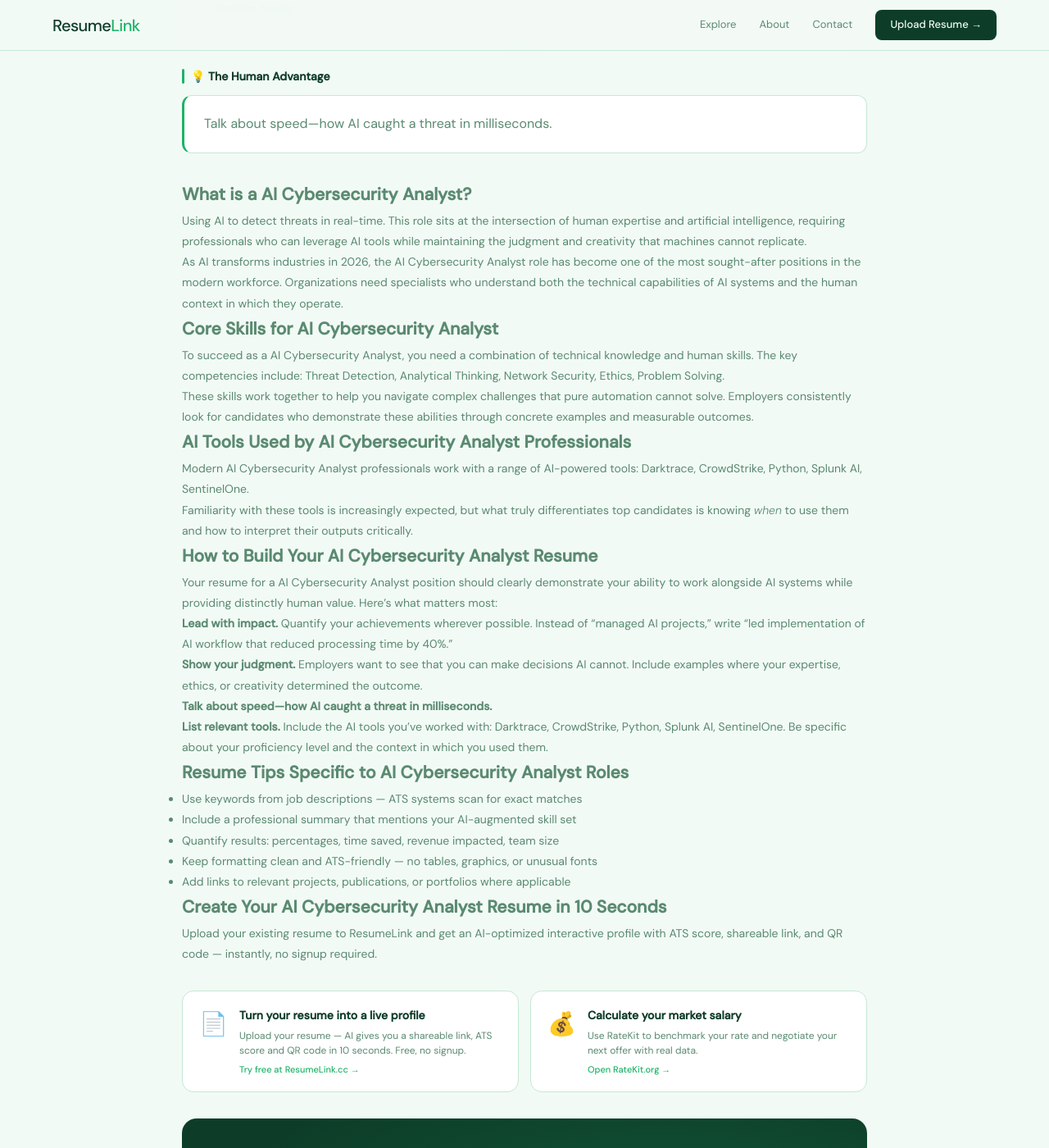
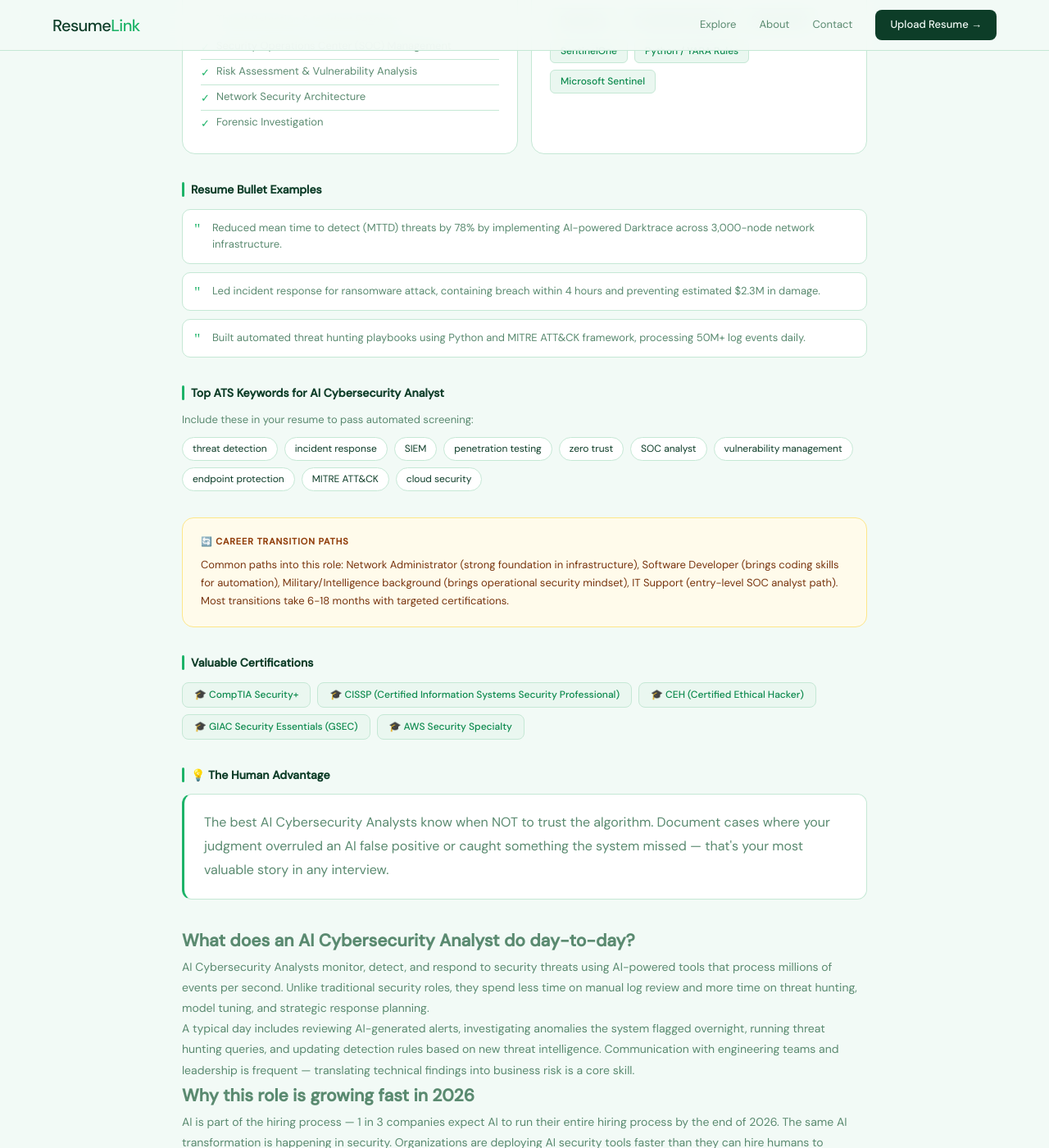
Before and after one commit to AIsrail/resumelink, a Jekyll site: the page built from _roles/ai-cybersecurity-analyst.md, in a window 1280 px wide and 1400 px high, scrolled down 599 px. Shown: the whole window at 82% size. Built offline with Jekyll 4.4.1, drawn with Linux system fonts in a browser that asks for light colours; some web fonts are replaced; some of the changed text lies outside the part shown.

Commit message:
Revise AI Cybersecurity Analyst role for 2026
Updated the AI Cybersecurity Analyst role description and added new sections on skills, tools, and resume tips for 2026.

```diff
--- a/_roles/ai-cybersecurity-analyst.md
+++ b/_roles/ai-cybersecurity-analyst.md
@@ -2,51 +2,71 @@
 layout: role
 category: "AI Roles"
 title: "AI Cybersecurity Analyst"
-h1: "Defending the Net: AI Security Resume"
-summary_hack: "Using AI to detect threats in real-time."
-judgment_skills: ['Threat Detection', 'Analytical Thinking', 'Network Security', 'Ethics', 'Problem Solving']
-ai_tools: ['Darktrace', 'CrowdStrike', 'Python', 'Splunk AI', 'SentinelOne']
-human_touch_tip: "Talk about speed—how AI caught a threat in milliseconds."
+h1: "AI Cybersecurity Analyst Resume Guide 2026"
+summary_hack: "AI Cybersecurity Analysts use machine learning to detect threats in real-time, reducing response time from hours to milliseconds. They sit at the intersection of human judgment and automated security systems."
+salary_range: "$95,000 – $165,000"
+salary_note: "US average; senior roles exceed $200K"
+judgment_skills:
+  - Threat Detection & Incident Response
+  - Security Operations Center (SOC) Management
+  - Risk Assessment & Vulnerability Analysis
+  - Network Security Architecture
+  - Forensic Investigation
+ai_tools:
+  - Darktrace
+  - CrowdStrike Falcon
+  - Splunk SIEM
+  - SentinelOne
+  - Python / YARA Rules
+  - Microsoft Sentinel
+ats_keywords:
+  - threat detection
+  - incident response
+  - SIEM
+  - penetration testing
+  - zero trust
+  - SOC analyst
+  - vulnerability management
+  - endpoint protection
+  - MITRE ATT&CK
+  - cloud security
+resume_bullet_1: "Reduced mean time to detect (MTTD) threats by 78% by implementing AI-powered Darktrace across 3,000-node network infrastructure."
+resume_bullet_2: "Led incident response for ransomware attack, containing breach within 4 hours and preventing estimated $2.3M in damage."
+resume_bullet_3: "Built automated threat hunting playbooks using Python and MITRE ATT&CK framework, processing 50M+ log events daily."
+career_transition: "Common paths into this role: Network Administrator (strong foundation in infrastructure), Software Developer (brings coding skills for automation), Military/Intelligence background (brings operational security mindset), IT Support (entry-level SOC analyst path). Most transitions take 6-18 months with targeted certifications."
+certifications:
+  - CompTIA Security+
+  - CISSP (Certified Information Systems Security Professional)
+  - CEH (Certified Ethical Hacker)
+  - GIAC Security Essentials (GSEC)
+  - AWS Security Specialty
+human_touch_tip: "The best AI Cybersecurity Analysts know when NOT to trust the algorithm. Document cases where your judgment overruled an AI false positive or caught something the system missed — that's your most valuable story in any interview."
+faq_q1: "Do I need a degree to become an AI Cybersecurity Analyst?"
+faq_a1: "A degree helps but is not required. Many successful analysts enter through certifications (CompTIA Security+, CISSP) and hands-on experience. Boot camps and self-study combined with a home lab are increasingly common paths. Employers care more about skills and certifications than formal degrees in this field."
+faq_q2: "What is the average salary for an AI Cybersecurity Analyst in 2026?"
+faq_a2: "In the US, salaries range from $95,000 for entry-level SOC analysts to $165,000+ for senior threat hunters and security architects. With AI specialization, top earners exceed $200,000. European salaries are typically 20-40% lower. Remote roles often pay US rates regardless of location."
+faq_q3: "How is this role different from a traditional Cybersecurity Analyst?"
+faq_a3: "Traditional analysts manually review alerts and logs. AI Cybersecurity Analysts work alongside ML systems that automate detection, triage, and initial response. The human role shifts toward training models, validating AI decisions, handling complex edge cases, and managing the AI tools themselves. You need both security knowledge and AI literacy."
+faq_q4: "What is the career path for an AI Cybersecurity Analyst?"
+faq_a4: "Typical progression: SOC Analyst (L1/L2) → Threat Hunter → Senior Security Engineer → Security Architect → CISO. With AI specialization, you can also move into AI Security Research, Red Team lead, or product security roles at AI companies. Timeline to senior is typically 5-8 years."
+faq_q5: "What home lab projects should I build to break into this role?"
+faq_a5: "Set up a SIEM (Splunk free tier or Elastic Stack), run vulnerable VMs (HackTheBox, TryHackMe), build a Python script that analyzes logs for anomalies, practice with YARA rules for malware detection, and document everything in a GitHub portfolio. These hands-on projects matter more than certifications alone."
+related_roles:
+  - ai-governance-consultant
+  - computer-vision-specialist
+  - ai-legal-compliance-manager
+  - chief-ai-officer
+  - ai-data-privacy-for-small-business
 ---
 
-## What is a AI Cybersecurity Analyst?
+## What does an AI Cybersecurity Analyst do day-to-day?
 
-Using AI to detect threats in real-time. This role sits at the intersection of human expertise and artificial intelligence, requiring professionals who can leverage AI tools while maintaining the judgment and creativity that machines cannot replicate.
+AI Cybersecurity Analysts monitor, detect, and respond to security threats using AI-powered tools that process millions of events per second. Unlike traditional security roles, they spend less time on manual log review and more time on threat hunting, model tuning, and strategic response planning.
 
-As AI transforms industries in 2026, the AI Cybersecurity Analyst role has become one of the most sought-after positions in the modern workforce. Organizations need specialists who understand both the technical capabilities of AI systems and the human context in which they operate.
+A typical day includes reviewing AI-generated alerts, investigating anomalies the system flagged overnight, running threat hunting queries, and updating detection rules based on new threat intelligence. Communication with engineering teams and leadership is frequent — translating technical findings into business risk is a core skill.
 
-## Core Skills for AI Cybersecurity Analyst
+## Why this role is growing fast in 2026
 
-To succeed as a AI Cybersecurity Analyst, you need a combination of technical knowledge and human skills. The key competencies include: Threat Detection, Analytical Thinking, Network Security, Ethics, Problem Solving.
+AI is part of the hiring process — 1 in 3 companies expect AI to run their entire hiring process by the end of 2026. The same AI transformation is happening in security. Organizations are deploying AI security tools faster than they can hire humans to manage them, creating a significant talent gap for people who understand both security and AI systems.
 
-These skills work together to help you navigate complex challenges that pure automation cannot solve. Employers consistently look for candidates who demonstrate these abilities through concrete examples and measurable outcomes.
-
-## AI Tools Used by AI Cybersecurity Analyst Professionals
-
-Modern AI Cybersecurity Analyst professionals work with a range of AI-powered tools: Darktrace, CrowdStrike, Python, Splunk AI, SentinelOne.
-
-Familiarity with these tools is increasingly expected, but what truly differentiates top candidates is knowing *when* to use them and how to interpret their outputs critically.
-
-## How to Build Your AI Cybersecurity Analyst Resume
-
-Your resume for a AI Cybersecurity Analyst position should clearly demonstrate your ability to work alongside AI systems while providing distinctly human value. Here's what matters most:
-
-**Lead with impact.** Quantify your achievements wherever possible. Instead of "managed AI projects," write "led implementation of AI workflow that reduced processing time by 40%."
-
-**Show your judgment.** Employers want to see that you can make decisions AI cannot. Include examples where your expertise, ethics, or creativity determined the outcome.
-
-**Talk about speed—how AI caught a threat in milliseconds.**
-
-**List relevant tools.** Include the AI tools you've worked with: Darktrace, CrowdStrike, Python, Splunk AI, SentinelOne. Be specific about your proficiency level and the context in which you used them.
-
-## Resume Tips Specific to AI Cybersecurity Analyst Roles
-
-- Use keywords from job descriptions — ATS systems scan for exact matches
-- Include a professional summary that mentions your AI-augmented skill set
-- Quantify results: percentages, time saved, revenue impacted, team size
-- Keep formatting clean and ATS-friendly — no tables, graphics, or unusual fonts
-- Add links to relevant projects, publications, or portfolios where applicable
-
-## Create Your AI Cybersecurity Analyst Resume in 10 Seconds
-
-Upload your existing resume to ResumeLink and get an AI-optimized interactive profile with ATS score, shareable link, and QR code — instantly, no signup required.
+The attack surface is also expanding. Cloud environments, IoT devices, and AI systems themselves introduce new vulnerabilities that require specialists who understand how AI can be both a defense tool and an attack vector.
```
